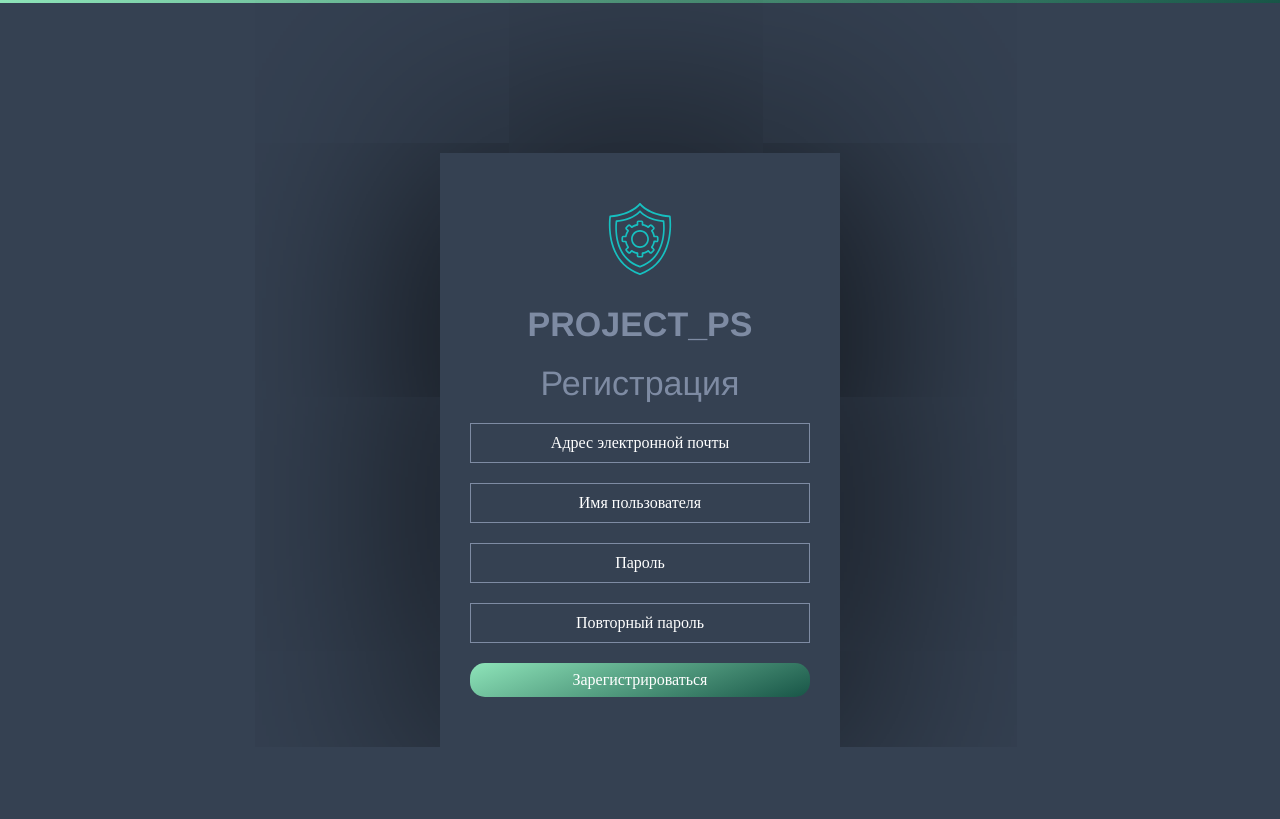
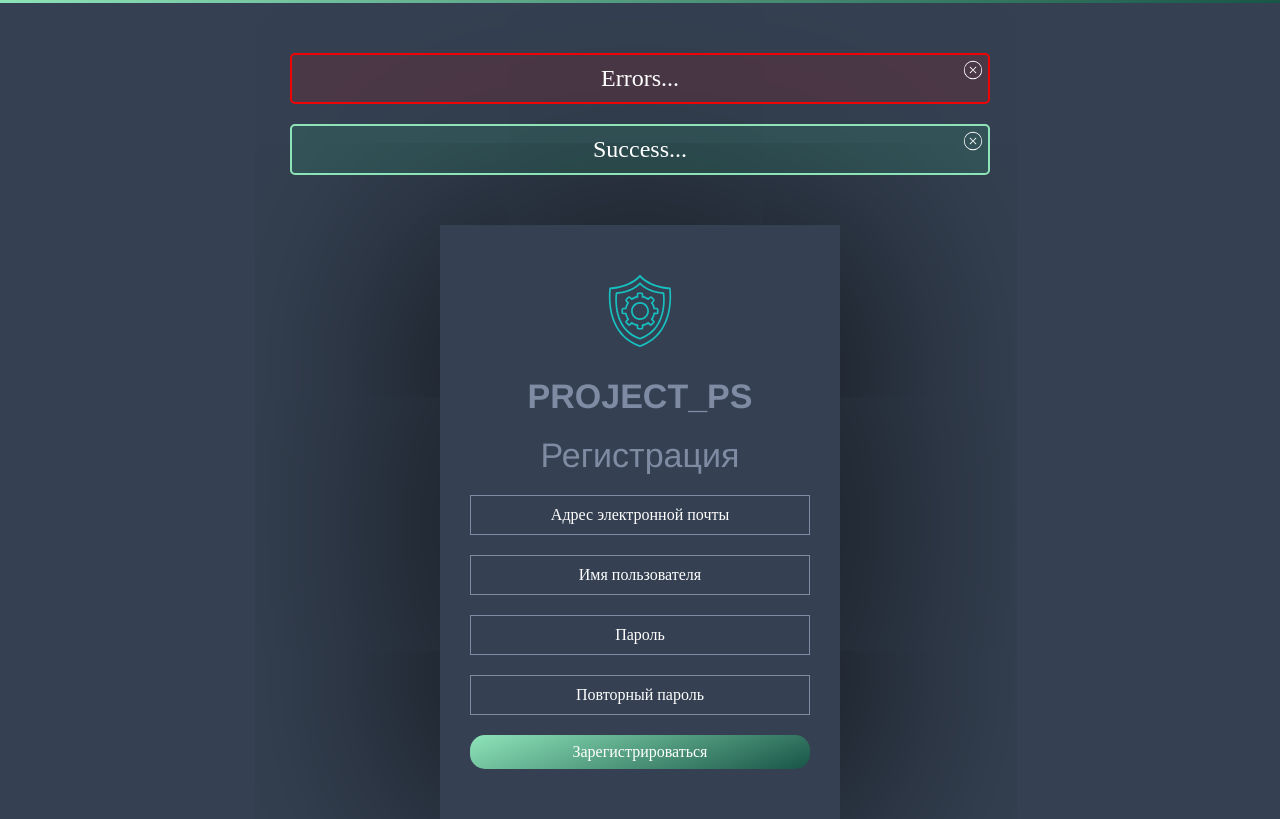
Before and after one commit to Digidon727/Project_PS, a PHP site: page /components/registration_forms.html in a window 1280 px wide. Shown: the part 112-931 px from the top of the page. Before the commit the page ends 859 px from the top, so only its background shows below. Run offline with PHP 8.4, Linux system fonts and the light colour scheme.

Commit message:
Project_PS version #2

```diff
--- a/components/registration_forms.html
+++ b/components/registration_forms.html
@@ -41,6 +41,26 @@
     <!-- Section Login -->
     <section class="section__login">
       <div class="container">
+        <div class="alert">
+          <div class="alert-danger errors-alert" role="alert">
+            Errors...
+            <button
+              type="button"
+              class="btn-close"
+              data-bs-dismiss="alert"
+              aria-label="Close"
+            ></button>
+          </div>
+          <div class="alert-danger success-alert" role="alert">
+            Success...
+            <button
+              type="button"
+              class="btn-close"
+              data-bs-dismiss="alert"
+              aria-label="Close"
+            ></button>
+          </div>
+        </div>
         <div class="form">
           <div class="form__logo">
             <img class="logo" src="../img/logo1.svg" alt="" />
@@ -102,5 +122,10 @@
         </div>
       </div>
     </section>
+    <script
+      src="https://cdn.jsdelivr.net/npm/bootstrap@5.1.3/dist/js/bootstrap.bundle.min.js"
+      integrity="sha384-ka7Sk0Gln4gmtz2MlQnikT1wXgYsOg+OMhuP+IlRH9sENBO0LRn5q+8nbTov4+1p"
+      crossorigin="anonymous"
+    ></script>
   </body>
 </html>
--- a/index.html
+++ b/index.html
@@ -17,6 +17,9 @@
           <div>
             <nav>
               <ul class="header__nav-list">
+                <li class="header__nav-item">
+                  <a href="../index.html" class="btn">Админка</a>
+                </li>
                 <li class="header__nav-item">
                   <a href="../index.html" class="btn">Главная</a>
                 </li>
--- a/scss/_global_style.scss
+++ b/scss/_global_style.scss
@@ -66,3 +66,37 @@ $base-line-height: 1.5;
   width: 72px;
   height: 72px;
 }
+
+//Окна уведомления
+.alert {
+  text-align: center;
+  max-width: 100%;
+  margin-bottom: 50px;
+}
+.alert-danger {
+  position: relative;
+  color: $white-color-text;
+  text-align: center;
+  font-size: $font-size_2;
+  padding: 10px;
+  margin: 20px auto;
+  max-width: 700px;
+  border-radius: 5px;
+}
+.errors-alert {
+  border: 2px solid #ee0404;
+  background-color: #ee04041f;
+}
+.success-alert {
+  border: 2px solid #8ee4b9;
+  background-color: #30a87e2f;
+}
+
+.btn-close {
+  position: absolute;
+  top: 5px;
+  right: 5px;
+  width: 20px;
+  height: 20px;
+  background: url("../img/close.svg");
+}
--- a/scss/_registration_login_form.scss
+++ b/scss/_registration_login_form.scss
@@ -7,13 +7,13 @@
   // .section__login
 
   &__login {
-    display: flex;
-    margin-top: 150px;
+    margin-top: 50px;
     background: $main-bg-color;
   }
 }
 
 .form {
+  margin: 0 auto;
   text-align: center;
   padding: 50px 30px;
   background: $main-bg-color;
```
Also changed, not shown: components/login_form.html (+26 -0 lines), css/style.min.css, img/close.svg (added), img/close_cross.svg (added), 1 other file.
